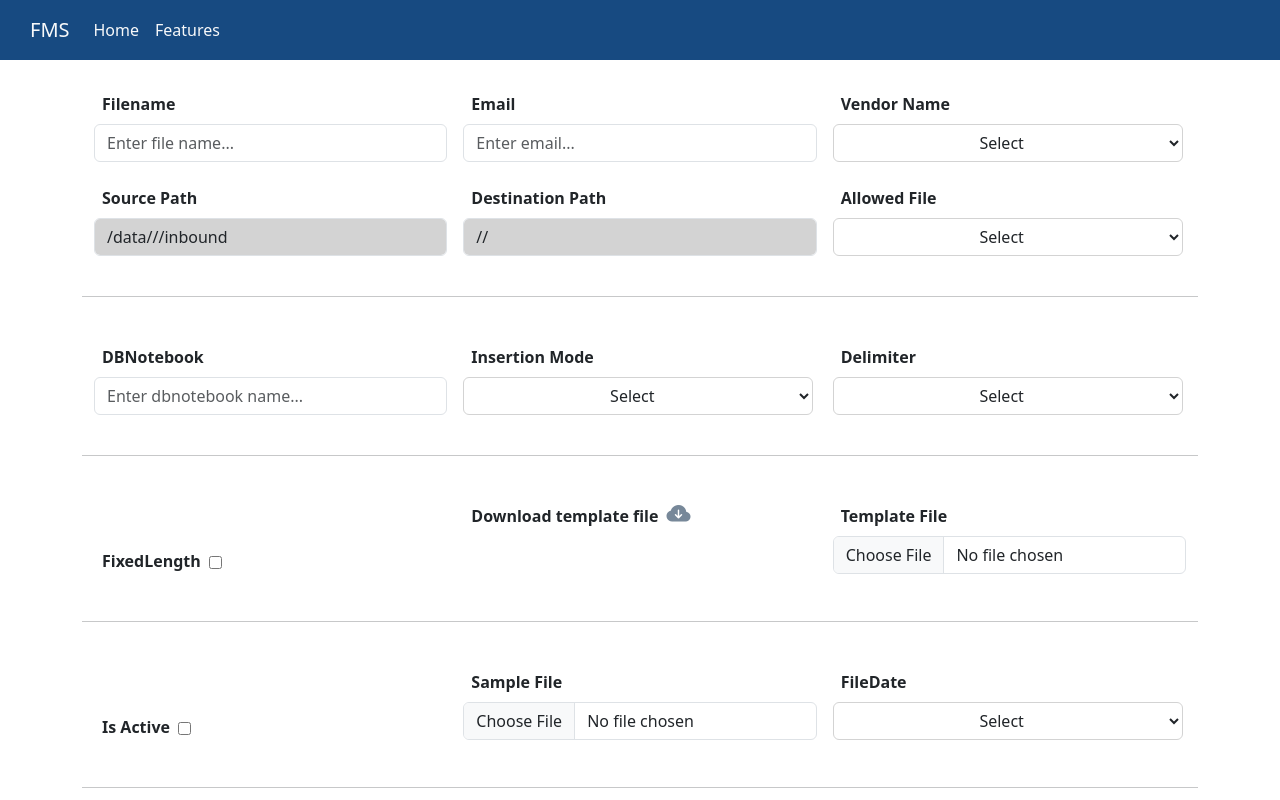
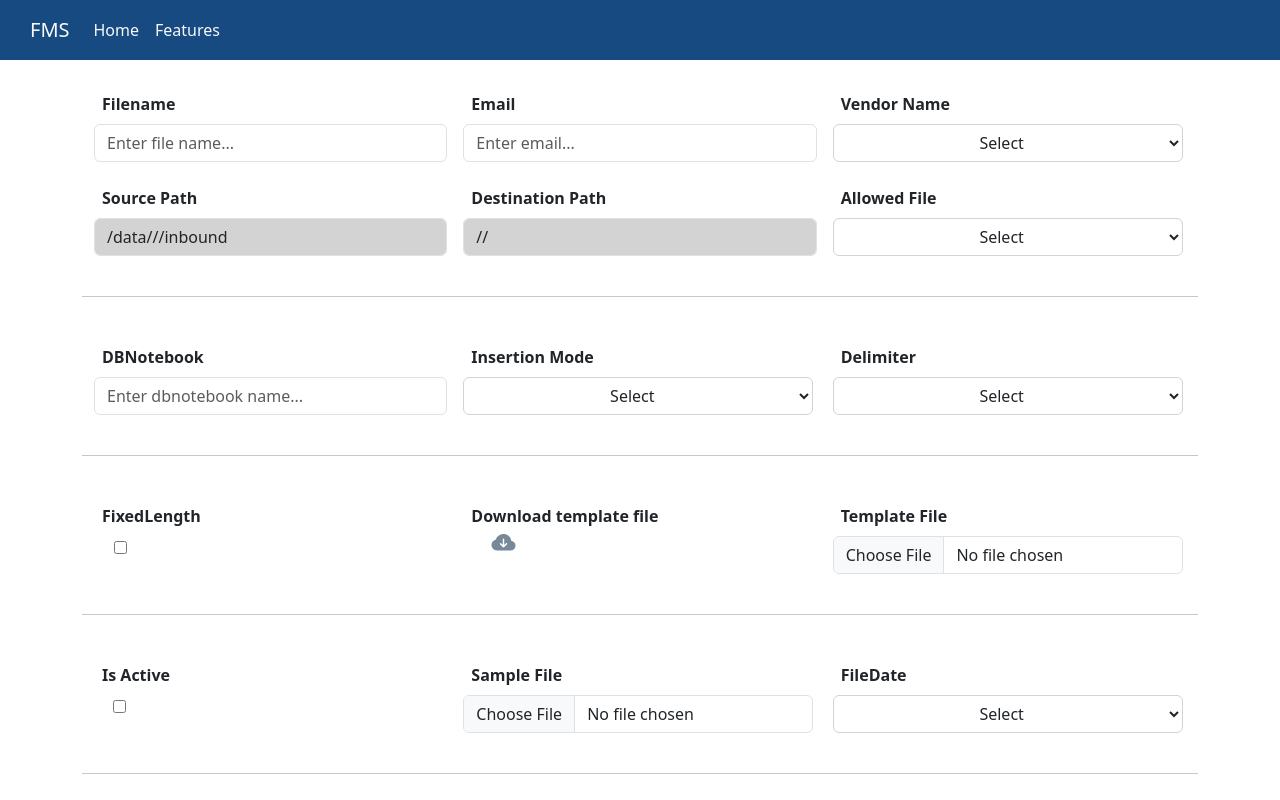
Before and after one commit to kanhaiya-bhayana/File-management-system-react-fe, a React (Create React App) app: page / in a window 1280 px wide. Shown: the top 800 px of the page. Built offline with nearby package versions, Linux system fonts and the light colour scheme.

Commit message:
Fix: UI alignment fixed

```diff
--- a/src/Components/Dashboard/Form.js
+++ b/src/Components/Dashboard/Form.js
@@ -236,16 +236,16 @@ export default function Form() {
                         <div className='row p-3'>
                             <div className={'col-4 p-2'}>
                                 <div className={"form-group" + " " + styles.colDisplay}>
-                                    <label className={"p-2 form-check-label" + " " + styles.labelDark + " "+ styles.labelDarkCheckBox} htmlFor="flexCheckDefault">
+                                    <label className={"p-2 form-check-label" + " " + styles.labelDark} htmlFor="flexCheckDefault">
                                         FixedLength
                                     </label>
 
-                                    <input onChange={(e) => { setFixedLength(e.target.checked); }} checked={FixedLength} className={styles.checkBox} name="fixedlength" type="checkbox" />
+                                    <input onChange={(e) => { setFixedLength(e.target.checked); }} checked={FixedLength} className={styles.checkBox+ " "+ styles.checkboxiconFixedlength} name="fixedlength" type="checkbox" />
                                 </div>
                             </div>
                             <div className={'col-4 p-2'}>
                                 <div className={"form-group" + " " + styles.colDisplay}>
-                                    <label className={"p-2" + " " + styles.labelDark }>Download template file</label>&nbsp;&nbsp;<a className={styles.downloadFileIcon} href={FixedLength ? downloadFixedLengthTemplateFile : downloadTemplateFile} download={FixedLength ? "Fixed length template file" : "Template file"} target='_blank' rel='noreferrer'><i className="bi bi-cloud-arrow-down-fill"></i></a>
+                                    <label className={"p-2" + " " + styles.labelDark}>Download template file</label><br /><a className={styles.downloadFileIcon+ " "+ styles.checkboxiconDownload} href={FixedLength ? downloadFixedLengthTemplateFile : downloadTemplateFile} download={FixedLength ? "Fixed length template file" : "Template file"} target='_blank' rel='noreferrer'><i className="bi bi-cloud-arrow-down-fill"></i></a>
                                 </div>
 
                             </div>
@@ -253,7 +253,7 @@ export default function Form() {
                                 <div className={"form-group" + " " + styles.colDisplay}>
 
                                     <label htmlFor="exampleInputTemplateFile" className={"p-2" + " " + styles.labelDark}>Template File</label>
-                                    <input onChange={handleFileChange} type="file" className="form-control" id="exampleInputTemplateDownload" />
+                                    <input onChange={handleFileChange} type="file" className={"form-control"+" "+styles.selectFileInput} id="exampleInputTemplateDownload" />
                                 </div>
                             </div>
 
@@ -264,17 +264,17 @@ export default function Form() {
 
                             <div className={'col-4 p-2'}>
                                 <div className={"form-group" + " " + styles.colDisplay}>
-                                    <label className={"p-2 form-check-label" + " " + styles.labelDark+ " "+ styles.labelDarkCheckBox} htmlFor="flexCheckDefault">
+                                    <label className={"p-2 form-check-label" + " " + styles.labelDark} htmlFor="flexCheckDefault">
                                         Is Active
                                     </label>
-                                    <input onChange={(e) => { setIsActive(e.target.checked); }} checked={IsActive} name="IsActive" className={styles.checkBox} type="checkbox" />
+                                    <input onChange={(e) => { setIsActive(e.target.checked); }} checked={IsActive} name="IsActive" className={styles.checkBox+ " "+ styles.checkboxiconIsactive} type="checkbox" />
                                 </div>
 
                             </div>
                             <div className={'col-4 p-2'}>
                                 <div className={"form-group" + " " + styles.colDisplay}>
                                     <label htmlFor="exampleInputTemplateUpload" className={"p-2" + " " + styles.labelDark}>Sample File</label>
-                                    <input onChange={(e) => formData.set('samplefile', e.target.files[0])} type="file" className="form-control" id="exampleInputTemplateUpload" />
+                                    <input onChange={(e) => formData.set('samplefile', e.target.files[0])} type="file" className={"form-control"+" "+styles.selectFileInput} id="exampleInputTemplateUpload" />
                                 </div>
                             </div>
                             <div className='col-4 p-2'>
--- a/src/Components/Dashboard/Form.module.css
+++ b/src/Components/Dashboard/Form.module.css
@@ -5,7 +5,7 @@
 .dropdownInput{
     border: 0.5px solid lightgray;
     float: left;
-    margin-right: 200px;
+    /* margin-right: 200px; */
     width: 350px;
     /* padding: 4px; */
 }
@@ -42,8 +42,20 @@
     background-color: red;
      */
      float: left;
-     margin-top: 60px;
+     margin-top: 45px;
 }
-.labelDarkCheckBox{
-    margin-top: 45px;
+.checkboxiconFixedlength{
+    margin-left: -95px;
 }
+.checkboxiconDownload{
+    margin-left: -175px;
+    margin-top: 5px;
+}
+.checkboxiconIsactive{
+    margin-left: -65px;
+}
+
+
+.selectFileInput{
+    width: 350px;
+}
```
